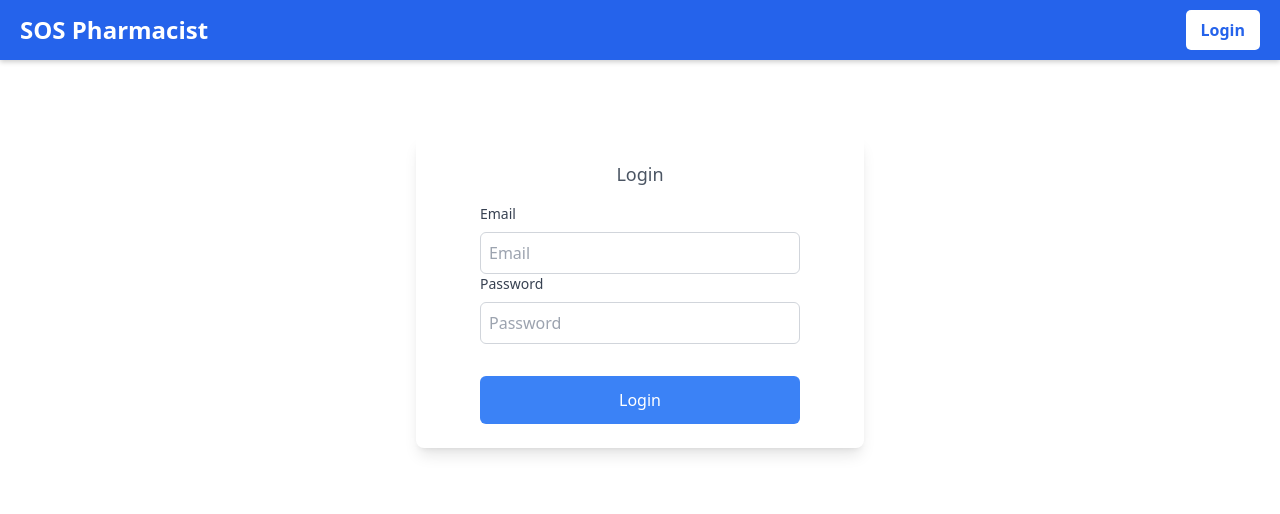
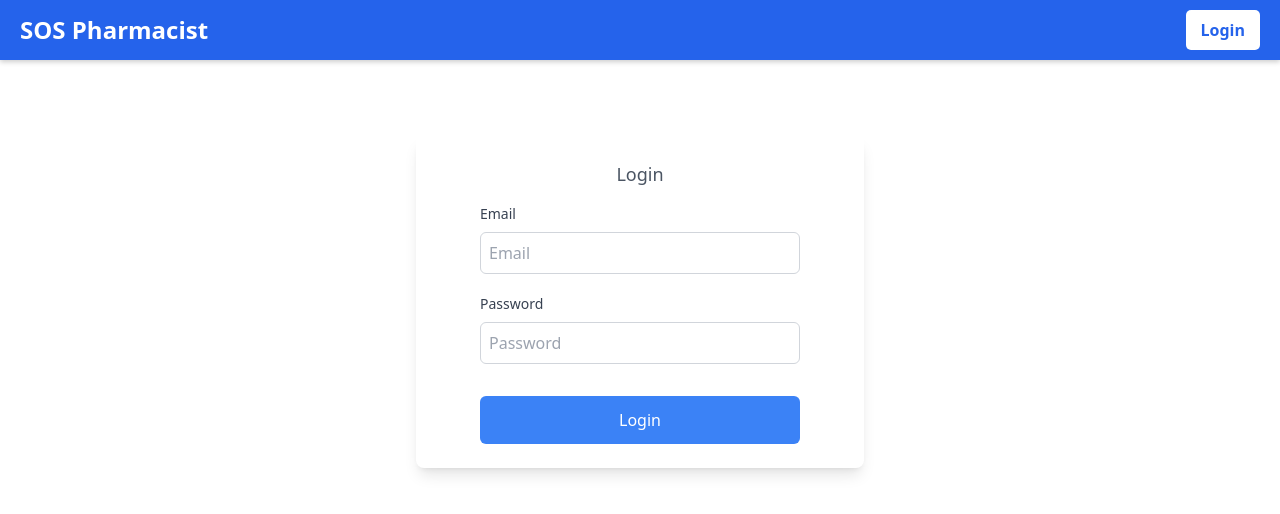
Before and after one commit to arash-96/farmacisti_finder, a React (Vite) app in the folder frontend/: page /login_email in a window 1280 px wide. Shown: the top 514 px of the page. Built offline with nearby package versions, Linux system fonts and the light colour scheme; the HTML template or start-up script is replaced by a standard one.

Commit message:
fixed css for login

```diff
--- a/frontend/src/components/LoginWithEmailForm.jsx
+++ b/frontend/src/components/LoginWithEmailForm.jsx
@@ -58,7 +58,9 @@ function Form({ route, method }) {
         />
       </div>
       <div className="w-4/5 mb-4">
-        <label className="block mb-2 text-sm text-gray-700">Password</label>
+        <label className="block mb-2 text-sm text-gray-700 mt-5">
+          Password
+        </label>
         <input
           className="w-full p-2 border border-gray-300 rounded-md focus:outline-none focus:ring-2 focus:ring-blue-500 focus:border-transparent"
           type="password"
--- a/frontend/src/pages/Home.jsx
+++ b/frontend/src/pages/Home.jsx
@@ -78,17 +78,17 @@ function Home() {
             <SectionCard
               title="Crea Offerta"
               buttonText="Crea Offerta"
-              buttonColor="bg-blue-500 hover:bg-yellow-600"
+              buttonColor="bg-blue-500 hover:bg-blue-600"
             />
             <SectionCard
               title="Candidature Ricevute"
               buttonText="Candidature Ricevute"
-              buttonColor="bg-blue-500 hover:bg-orange-600"
+              buttonColor="bg-blue-500 hover:bg-blue-600"
             />
             <SectionCard
               title="Informazioni Personali"
               buttonText="Informazioni Personali"
-              buttonColor="bg-green-500 hover:bg-orange-600"
+              buttonColor="bg-green-500 hover:bg-green-600"
             />
           </div>
         )}
```
